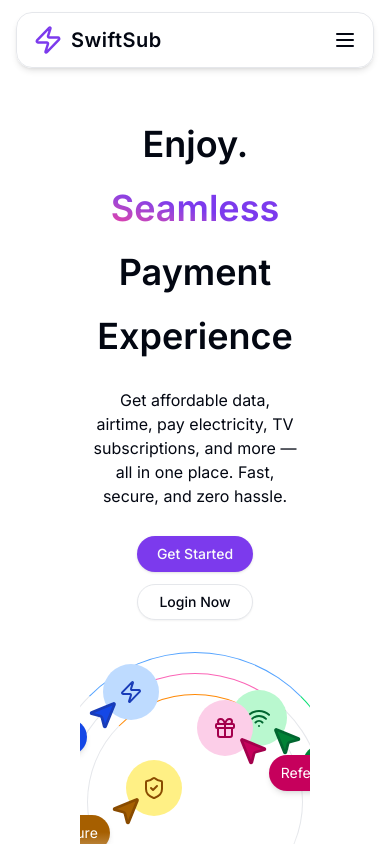
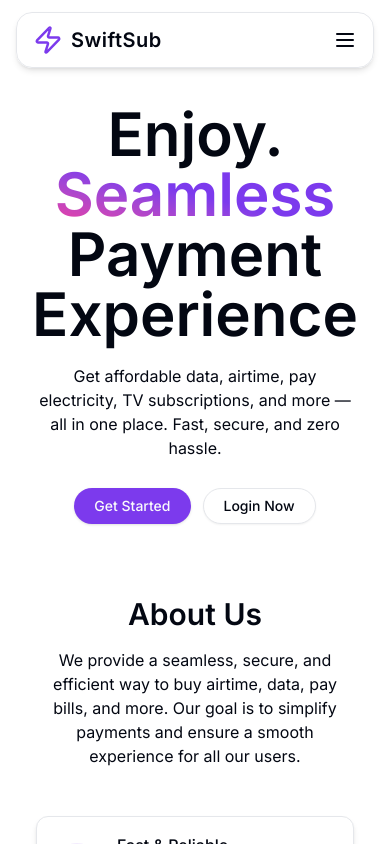
Before and after one commit to Abmichael01/SwiftSub, a React (Vite) app: page / in a window 390 px wide. Shown: the top 844 px of the page. Built offline with nearby package versions, Linux system fonts and the light colour scheme.

Commit message:
Made some changes

```diff
--- a/src/App.tsx
+++ b/src/App.tsx
@@ -1,36 +1,39 @@
-import React from 'react'
-import { Route, Routes } from 'react-router-dom'
-import MainLayout from './layouts/MainLayout'
-import Home from './pages/Home'
-import AuthLayout from './layouts/AuthLayout'
-import Login from './pages/Auth/Login'
-import Register from './pages/Auth/Register'
-import ForgotPassword from './pages/Auth/ForgotPassword'
-import DashboardLayout from './layouts/DashboardLayout'
-import Dashboard from './pages/Dashboard/Dashboard'
-import Airtime from './pages/Dashboard/Airtime'
-import Data from './pages/Dashboard/Data'
+import React from "react";
+import { Route, Routes } from "react-router-dom";
+import MainLayout from "./layouts/MainLayout";
+import Home from "./pages/Home";
+import AuthLayout from "./layouts/AuthLayout";
+import Login from "./pages/Auth/Login";
+import Register from "./pages/Auth/Register";
+import ForgotPassword from "./pages/Auth/ForgotPassword";
+import DashboardLayout from "./layouts/DashboardLayout";
+import Dashboard from "./pages/Dashboard/Dashboard";
+import Airtime from "./pages/Dashboard/Airtime";
+import Data from "./pages/Dashboard/Data";
+import TransactionLayout from "./layouts/TransactionLayout";
 
 const App: React.FC = () => {
   return (
     <Routes>
-      <Route path='/' element={<MainLayout />}>
+      <Route path="/" element={<MainLayout />}>
         <Route index element={<Home />} />
       </Route>
 
-      <Route path='/auth' element={<AuthLayout />}>
-        <Route path='login' element={<Login />} />
+      <Route path="/auth" element={<AuthLayout />}>
+        <Route path="login" element={<Login />} />
         <Route path="register" element={<Register />} />
         <Route path="forgot-password" element={<ForgotPassword />} />
       </Route>
 
       <Route path="/" element={<DashboardLayout />}>
         <Route path="dashboard" element={<Dashboard />} />
-        <Route path="services/airtime" element={<Airtime />} />
-        <Route path="services/data" element={<Data />} />
+        <Route element={<TransactionLayout />}>
+          <Route path="services/airtime" element={<Airtime />} />
+          <Route path="services/data" element={<Data />} />
+        </Route>
       </Route>
     </Routes>
-  )
-}
+  );
+};
 
-export default App
+export default App;
--- a/src/components/Home/Hero/CursorEffect.tsx
+++ b/src/components/Home/Hero/CursorEffect.tsx
@@ -37,7 +37,7 @@ const CursorEffect: React.FC<Props> = ({ className, color, side, text, icon, del
   const bounceX = side === "right" ? -10 : 10; // Small bounce effect before stopping
 
   return (
-    <div className={cn("absolute", className)}>
+    <div className={cn("absolute scale-[0.9] md:scale-[1]", className)}>
       <div className="relative">
         {/* Icon container */}
         <motion.div
--- a/src/components/Home/Hero/Hero.tsx
+++ b/src/components/Home/Hero/Hero.tsx
@@ -6,9 +6,9 @@ import { Wifi, Zap, ShieldCheck, Gift } from "lucide-react"
 
 const Hero: React.FC = () => {
   return (
-    <SectionPadding className="overflow-hidden">
-      <div className="py-8 sm:py-10 md:py-16 flex space-y-1 flex-col justify-center items-center relative">
-        <h1 className="text-4xl sm:text-5xl md:text-6xl font-semibold text-center leading-16">
+    <div className="overflow-hidden px-0 md:px-0">
+      <SectionPadding className="py-6 flex space-y-1 flex-col justify-center items-center relative">
+        <h1 className="text-5xl min-[350px]:text-6xl font-semibold text-center">
           Enjoy.{" "}
           <span className="bg-gradient-to-tr from-pink-500 via-primary to-primary bg-clip-text text-transparent">
             Seamless
@@ -19,16 +19,16 @@ const Hero: React.FC = () => {
           Get affordable data, airtime, pay electricity, TV subscriptions, and more —all in one place. Fast, secure, and
           zero hassle.
         </p>
-        <div className="flex flex-col sm:flex-row gap-3 sm:gap-5 items-center mt-6">
+        <div className="flex flex-col min-[300px]:flex-row sm:flex-row gap-3 sm:gap-5 items-center mt-6">
           <Button className="px-5 rounded-full cursor-pointer w-full sm:w-auto">Get Started</Button>
           <Button variant={"outline"} className="px-5 rounded-full cursor-pointer w-full sm:w-auto">
             Login Now
           </Button>
         </div>
-      </div>
-      <div className="relative overflow-hidden h-60 sm:h-80">
-        <div className="size-[300px] sm:size-[600px] md:size-[1000px] absolute left-1/2 translate-x-[-50%] top-0 border border-r-green-400 border-t-blue-400 rounded-full z-[-1] p-5 sm:p-10 md:p-20">
-          <div className="size-full border border-t-pink-400 rounded-full p-5 sm:p-10 md:p-20">
+      </SectionPadding>
+      <div className="relative overflow-hidden h-80 mt-5 hidden min-[400px]:flex">
+        <div className=" size-[700px] sm:size-[1000px] absolute left-1/2 translate-x-[-50%] top-5 sm:top-0 border border-r-green-400 border-t-blue-400 rounded-full z-[-1] p-20">
+          <div className="size-full border border-t-pink-400 rounded-full p-20">
             <div className="size-full border border-t-orange-400 rounded-full"></div>
           </div>
         </div>
@@ -36,7 +36,7 @@ const Hero: React.FC = () => {
         <div className="h-15 w-full bg-gradient-to-b from-transparent to-background absolute bottom-0 z-[3]"></div>
 
         <CursorEffect
-          className="left-[10%] sm:left-[20%] md:left-[30%] top-[5%]"
+          className="left-[30%] sm:left-[30%] md:left-[30%] top-[1%]"
           color="blue"
           side="left"
           text="Pay Bills Easily"
@@ -45,7 +45,7 @@ const Hero: React.FC = () => {
         />
 
         <CursorEffect
-          className="right-[10%] sm:right-[20%] md:right-[25%] top-[16%]"
+          className="right-[34%] sm:right-[20%] md:right-[25%] top-[1%] hidden min-[300px]:flex"
           color="green"
           side="right"
           text="Airtime & Data Deals"
@@ -54,7 +54,7 @@ const Hero: React.FC = () => {
         />
 
         <CursorEffect
-          className="left-[20%] sm:left-[30%] md:left-[40%] top-[45%]"
+          className="left-[42%] sm:left-[30%] md:left-[40%] top-[47%]"
           color="yellow"
           side="left"
           text="Safe & Secure"
@@ -63,7 +63,7 @@ const Hero: React.FC = () => {
         />
 
         <CursorEffect
-          className="right-[25%] sm:right-[35%] md:right-[45%] top-[20%]"
+          className="right-[45%] sm:right-[35%] md:right-[45%] top-[22%]"
           color="pink"
           side="right"
           text="Referral Rewards"
@@ -71,7 +71,7 @@ const Hero: React.FC = () => {
           delay={1.2}
         />
       </div>
-    </SectionPadding>
+    </div>
   )
 }
 
--- a/src/layouts/SectionPadding.tsx
+++ b/src/layouts/SectionPadding.tsx
@@ -9,7 +9,7 @@ interface Props {
 const SectionPadding: React.FC<Props> = ({ className, children }) => {
   return (
     <div className={cn(
-        "px-20",
+        "md:px-20 sm:psx-10 p-5 ",
         className
     )}>
         {children}
--- /dev/null
+++ b/src/layouts/TransactionLayout.tsx
@@ -0,0 +1,16 @@
+import TransactionSummary from '@/components/Dashboard/Dashboard/TransactionSummary'
+import React from 'react'
+import { Outlet } from 'react-router-dom'
+
+const TransactionLayout: React.FC = () => {
+  return (
+    <div className=' h-full'>
+        <div className='bg-transparent backdrop-blur-xl h-full'>
+        <Outlet />
+        </div>
+        <TransactionSummary />
+    </div>
+  )
+}
+
+export default TransactionLayout
--- a/src/pages/Dashboard/Airtime.tsx
+++ b/src/pages/Dashboard/Airtime.tsx
@@ -20,7 +20,6 @@ import {
   FormMessage,
 } from "@/components/ui/form";
 import { Link } from "react-router-dom";
-import TransactionSummary from "@/components/Dashboard/Dashboard/TransactionSummary";
 import { useTransactionStore } from "@/stores/transactionStore";
 
 // Define Zod Schema
@@ -66,7 +65,7 @@ const Airtime: React.FC = () => {
     <div className="space-y-6">
       {/* Header */}
       <div className="flex gap-5 items-center px-3 py-3 border rounded-xl">
-        <Link to="/dashboard">
+        <Link to="/dashboard" className="text-primary">
           <ArrowLeft />
         </Link>
         <h2 className="text-lg font-semibold">Airtime</h2>
@@ -83,7 +82,7 @@ const Airtime: React.FC = () => {
               <FormItem>
                 <FormLabel>Phone Number</FormLabel>
                 <FormControl>
-                  <Input type="tel" placeholder="Enter phone number" {...field} />
+                  <Input type="tel" placeholder="Enter phone number" {...field} className="py-5" />
                 </FormControl>
                 <FormMessage />
               </FormItem>
@@ -98,7 +97,7 @@ const Airtime: React.FC = () => {
               <FormItem>
                 <FormLabel>Amount (₦)</FormLabel>
                 <FormControl>
-                  <Input type="number" placeholder="Enter amount" {...field} />
+                  <Input type="number" placeholder="Enter amount" {...field} className="py-5" />
                 </FormControl>
                 <FormMessage />
               </FormItem>
@@ -114,7 +113,7 @@ const Airtime: React.FC = () => {
                 <FormLabel>Select Network</FormLabel>
                 <Select onValueChange={field.onChange} defaultValue={field.value}>
                   <FormControl>
-                    <SelectTrigger>
+                    <SelectTrigger className="py-5">
                       <SelectValue placeholder="Choose Network" />
                     </SelectTrigger>
                   </FormControl>
@@ -132,14 +131,14 @@ const Airtime: React.FC = () => {
           />
 
           {/* Submit Button */}
-          <Button type="submit" className="w-full flex items-center justify-center" disabled={isSubmitting}>
+          <Button type="submit" className="w-full flex items-center justify-center py-5 cursor-pointer" disabled={isSubmitting}>
             {isSubmitting ? <Loader2 className="w-5 h-5 animate-spin" /> : "Buy Airtime"}
           </Button>
         </form>
       </Form>
 
       {/* Order Summary Drawer */}
-      <TransactionSummary />
+
     </div>
   );
 };
```
